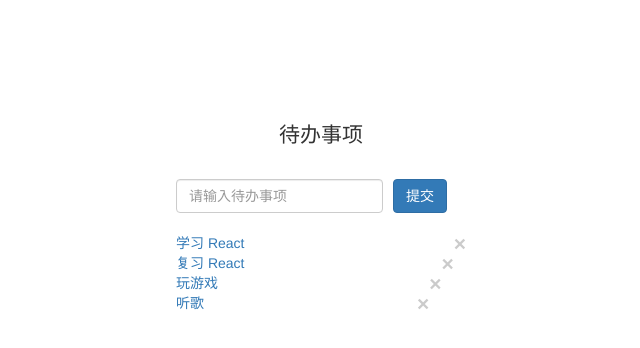
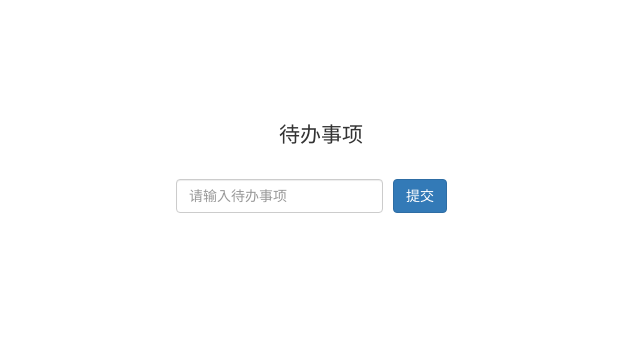
Before and after one commit to zlccly/redux, a React (Create React App) app: page / in a window 1280 px wide. Shown: the top 348 px of the page, without its empty margins (319-959 px from the left). Built offline with nearby package versions, Linux system fonts and the light colour scheme.

Commit message:
redux-toolkit

```diff
--- a/package.json
+++ b/package.json
@@ -3,13 +3,14 @@
   "version": "0.1.0",
   "private": true,
   "dependencies": {
+    "@reduxjs/toolkit": "^1.9.7",
     "@testing-library/jest-dom": "^5.17.0",
     "@testing-library/react": "^13.4.0",
     "@testing-library/user-event": "^13.5.0",
     "react": "^18.2.0",
     "react-dom": "^18.2.0",
+    "react-redux": "^8.1.3",
     "react-scripts": "5.0.1",
-    "redux": "^4.2.1",
     "web-vitals": "^2.1.4"
   },
   "scripts": {
--- a/src/App.jsx
+++ b/src/App.jsx
@@ -6,8 +6,8 @@ function App(props) {
   return (
     <div className="container">
       <h1 className="lead" style={{ marginBottom: "30px" }}>待办事项</h1>
-      <Input store={props.store} />
-      <List store={props.store} />
+      <Input />
+      <List />
     </div>
   );
 }
--- a/src/components/Input.jsx
+++ b/src/components/Input.jsx
@@ -1,5 +1,5 @@
 import { useState } from 'react';
-import { addListAciond } from '../redux/actions';
+// import { addListAciond } from '../redux/actions';
 
 function Input(props) {
     const [value, setValue] = useState("")
@@ -8,8 +8,8 @@ function Input(props) {
         // dispatch 方法会派发一个action对象到reducer里面
         // addListAciond(value) ===> {type: ADD, data: value}
         // 这个就是我们的action描述对象，该对象会被dispatch派发到reducer
-        props.store.dispatch(addListAciond(value))
-        setValue("")
+        // props.store.dispatch(addListAciond(value))
+        // setValue("")
 
     }
 
--- a/src/components/List.jsx
+++ b/src/components/List.jsx
@@ -1,35 +1,32 @@
 import React from 'react';
-import { delActioned, changeActioned } from '../redux/actions';
+import { useSelector } from 'react-redux';
+
 
 function List(props) {
-    function handleClick(index) {
-        props.store.dispatch(delActioned(index))
-
-    }
-    function changeHandle(index) {
-        props.store.dispatch(changeActioned(index))
-    }
+    useSelector(function(state){
+        console.log(state, "state");
+    })
     // 在redux,通过store.getState()来获取仓库的数据
-    const lis = props.store.getState().list.map((item, index) => {
-        return (
-            <li key={index} className="text-primary" onClick={() => { changeHandle(index) }}>
-                <span className={[item, item.status ? 'completed' : ''].join(" ")}>{item.content}</span>
-                <button
-                    type="button"
-                    className='close'
-                    onClick={() => { handleClick(index) }}
-                >
-                    &times;
-                </button>
-            </li>
-        )
-    })
+    // const lis = props.store.getState().list.map((item, index) => {
+    //     return (
+    //         <li key={index} className="text-primary" onClick={() => { changeHandle(index) }}>
+    //             <span className={[item, item.status ? 'completed' : ''].join(" ")}>{item.content}</span>
+    //             <button
+    //                 type="button"
+    //                 className='close'
+    //                 onClick={() => { handleClick(index) }}
+    //             >
+    //                 &times;
+    //             </button>
+    //         </li>
+    //     )
+    // })
 
 
     return (
         <div>
             <ul style={{ marginTop: 20 }}>
-                {lis}
+                {/* {lis} */}
             </ul>
         </div>
     );
--- a/src/index.js
+++ b/src/index.js
@@ -1,18 +1,14 @@
 import React from 'react';
 import ReactDOM from 'react-dom/client';
 import App from './App';
-// react和redux建立关联
-import { store } from "./redux/store"
+import { Provider } from 'react-redux';
+
+// 引入仓库
+import store from "./redux/store"
 const root = ReactDOM.createRoot(document.getElementById('root'));
 
-function render(params) {
-    root.render(
-        <App store={store} />
-    );
-}
-render()
-
-
-// react和redux建立关联
-// subscribe 订阅，在仓库的状态发生改变的时候
-store.subscribe(render)
+root.render(
+    <Provider store={store}>
+        <App />
+    </Provider>
+);
--- a/src/redux/store.js
+++ b/src/redux/store.js
@@ -1,11 +1,10 @@
-// 仓库
-import { todoRecuder } from "./reducers"
+import { configureStore } from "@reduxjs/toolkit";
 
-
-// 1.创建仓库
-import { createStore } from "redux"
-// 需要传入一个reducer(纯函数，用于计算最新的状态)
-export const store = createStore(
-    todoRecuder,
-    window.__REDUX_DEVTOOLS_EXTENSION__ && window.__REDUX_DEVTOOLS_EXTENSION__()
-);
+import todolistReducer from './todolistSlice'
+// configureStore()创建仓库
+// 传入配置对象，
+export default configureStore({
+    reducer: {
+        todo: todolistReducer
+    }
+})
--- /dev/null
+++ b/src/redux/todolistSlice.js
@@ -0,0 +1,50 @@
+import { createSlice } from "@reduxjs/toolkit";
+export const todolistSlice = createSlice({
+    // 切片的命名空间
+    name: "todolist",
+    // 初始化仓库数据
+    initialState: {
+        list: [
+            {
+                content: "学习 React",
+                status: false
+            },
+            {
+                content: "复习 React",
+                status: false
+            },
+            {
+                content: "玩游戏",
+                status: false
+            },
+            {
+                content: "听歌",
+                status: false
+            }
+        ]
+    },
+    reducers: {
+        /**
+         *
+         * @param {*} state 上一次的仓库数据
+         * @param {*} param1 传递过来的数据
+         * 允许直接修改state rudex-toolkit使用了immer.js库
+         */
+        add: (state, { payload }) => {
+            state.list.push({
+                content: payload,
+                status: false
+            })
+
+        },
+        del: (state, { payload }) => {
+            state.list.splice(payload, 1)
+
+        },
+        change: (state, { payload }) => {
+            state.list[payload].status = !state.list[payload].status
+        }
+    }
+})
+console.log(todolistSlice, "todolistSlice切片");
+export default todolistSlice.reducer
--- /dev/null
+++ b/src/redux2/store.js
@@ -0,0 +1,11 @@
+// 仓库
+import { todoRecuder } from "./reducers"
+
+
+// 1.创建仓库
+import { createStore } from "redux"
+// 需要传入一个reducer(纯函数，用于计算最新的状态)
+export const store = createStore(
+    todoRecuder,
+    window.__REDUX_DEVTOOLS_EXTENSION__ && window.__REDUX_DEVTOOLS_EXTENSION__()
+);
```
Also changed, not shown: src/redux2/actionType.js (renamed from src/redux/actionType.js), src/redux2/actions.js (renamed from src/redux/actions.js), src/redux2/reducers.js (renamed from src/redux/reducers.js), 1 other file (tests, documents, lock files or other folders).
